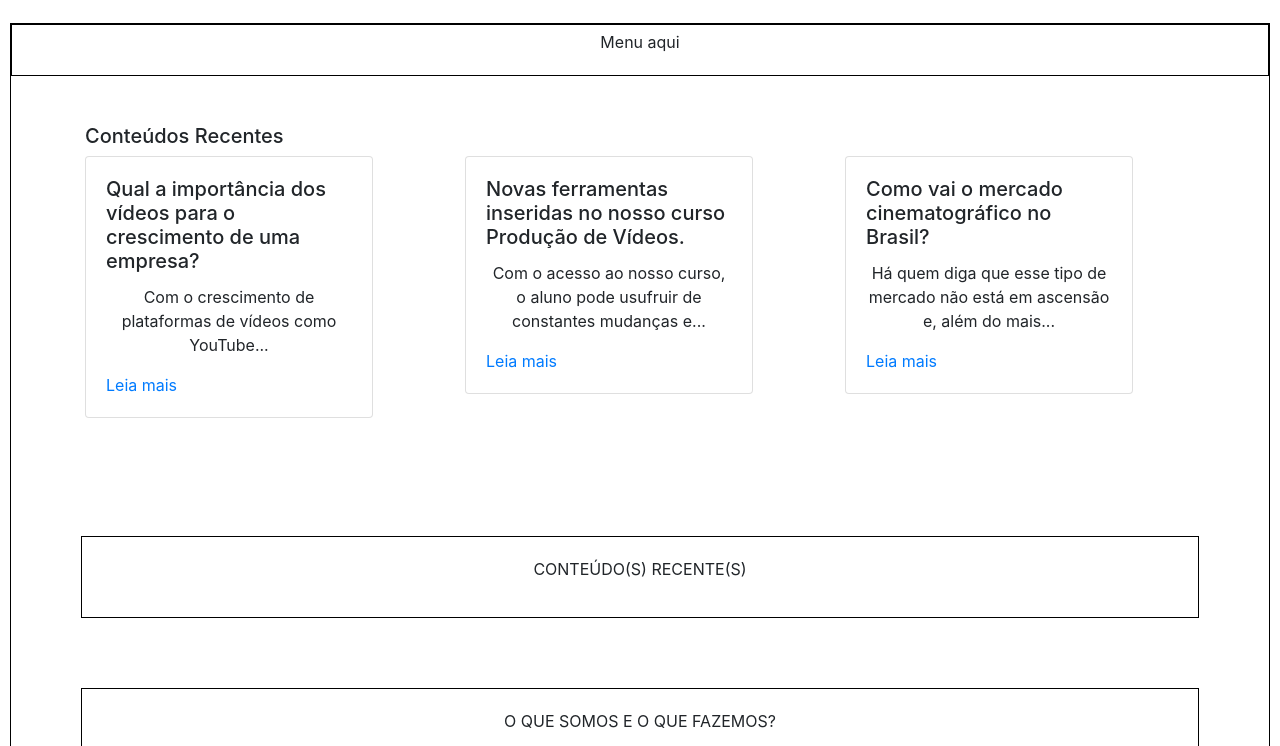
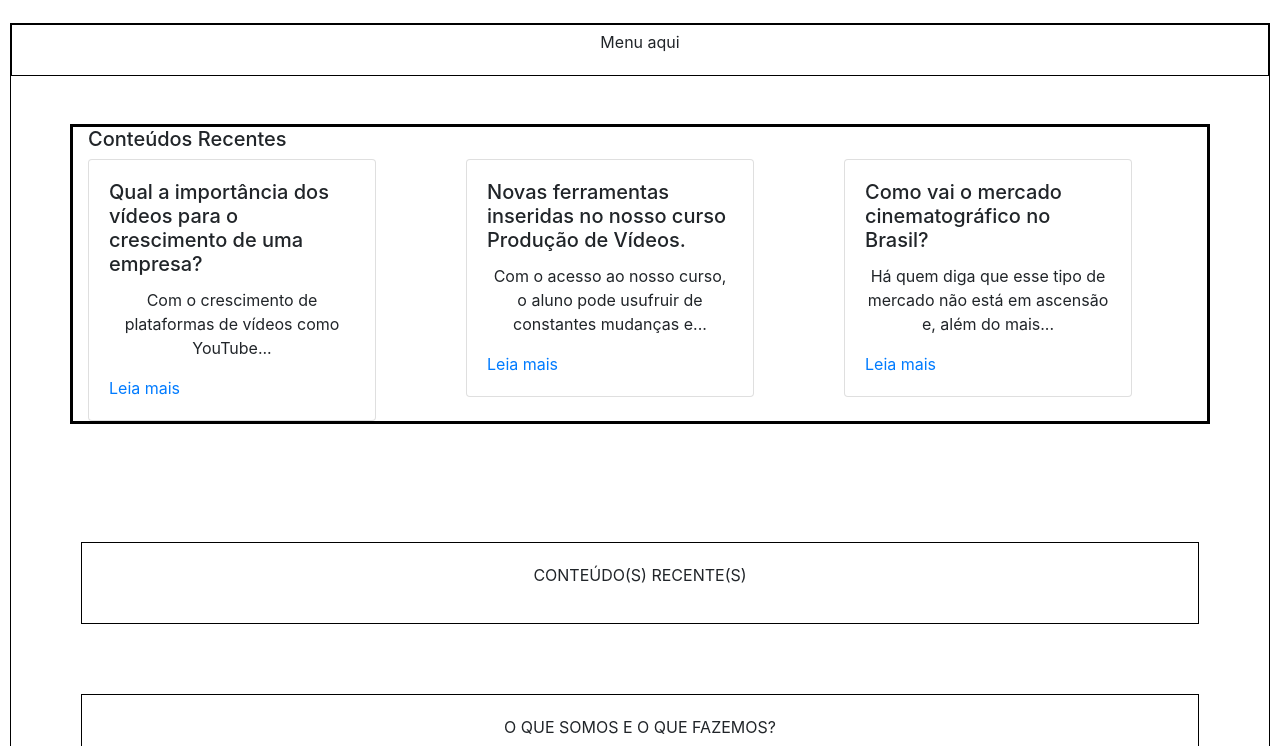
Before and after one commit to arinelson/projetoifal, a plain HTML site: page index.html in a window 1280 px wide. Shown: the part 42-788 px from the top of the page. Drawn offline with nearby package versions, Linux system fonts and the light colour scheme.

Commit message:
Update index.html
inserindo borda no conteúdo recente

```diff
--- a/index.html
+++ b/index.html
@@ -75,6 +75,10 @@
 		margin: 3%;
 		width: 25%;
 		heigth: 20%;
+		}
+
+		.container{
+			border: 3px solid black;
 		}
 
 
```
